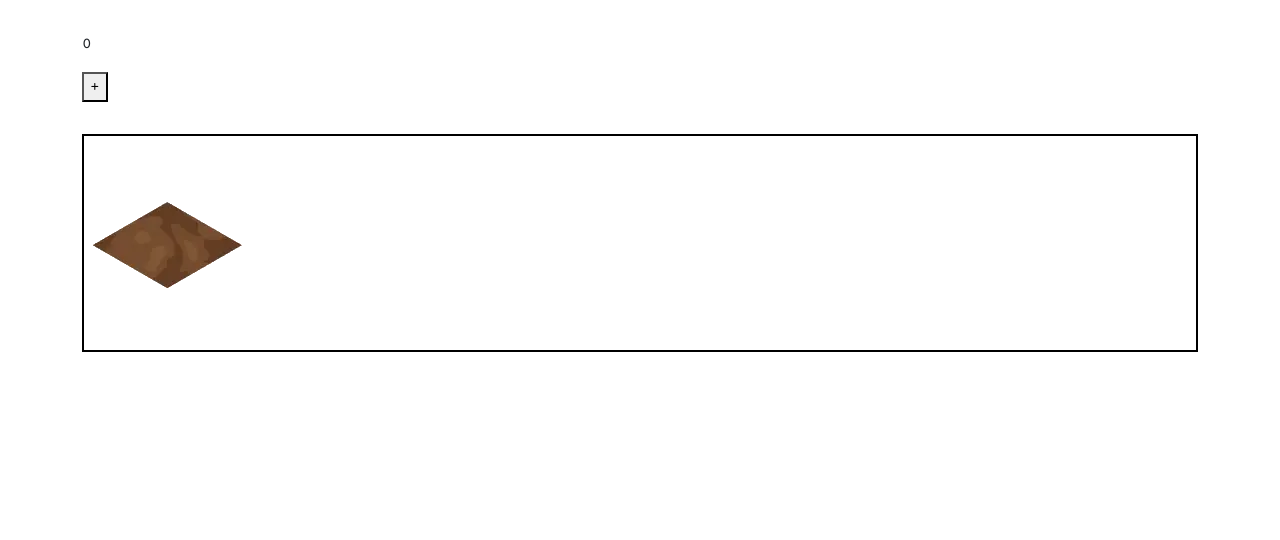
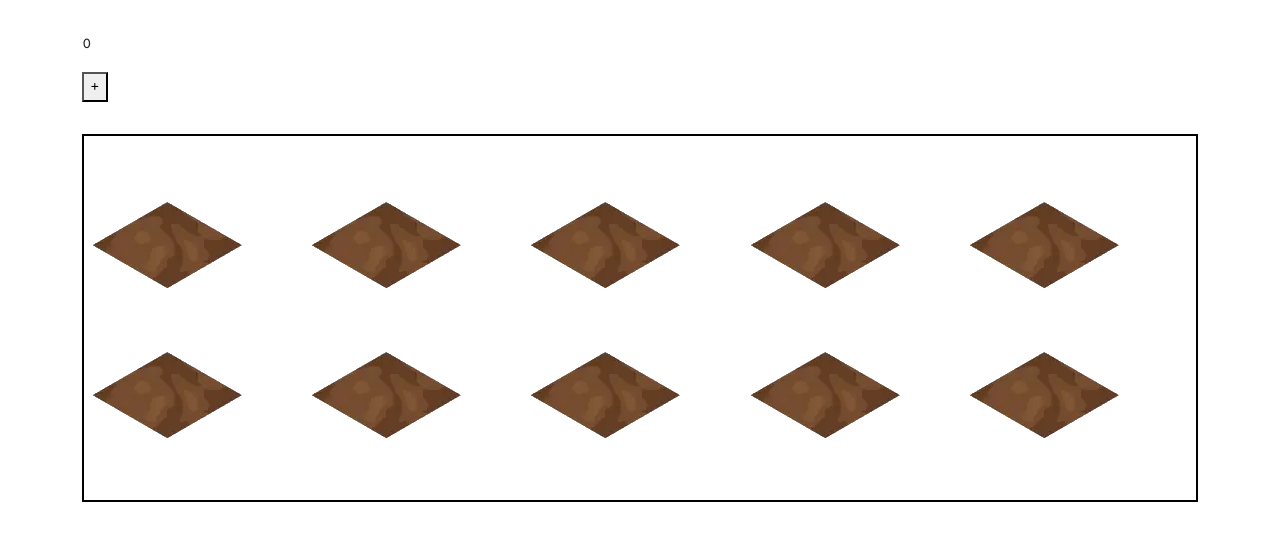
Before and after one commit to MBremodal/garden-clicker-game, a React (Vite) app in the folder fe/: page /game in a window 1280 px wide. Shown: the top 540 px of the page. Built offline with nearby package versions, Linux system fonts and the light colour scheme.

Commit message:
basic tiles grid added

```diff
--- a/fe/src/features/Game/GameBoard.tsx
+++ b/fe/src/features/Game/GameBoard.tsx
@@ -1,10 +1,13 @@
-import Tile from './Tile';
+import Grid from './Grid';
 import './game.scss';
 
 function GameBoard() {
 	return (
 		<div className='board-container'>
-			<Tile />
+			<Grid
+				rows={2}
+				columns={5}
+			/>
 		</div>
 	);
 }
--- /dev/null
+++ b/fe/src/features/Game/Grid.tsx
@@ -0,0 +1,31 @@
+import './game.scss';
+import Tile from './Tile';
+
+const Grid = ({rows, columns}) => {
+	const generateGrid = () => {
+		const grid = [];
+
+		for (let i = 0; i < rows; i++) {
+			const row = [];
+
+			for (let j = 0; j < columns; j++) {
+				row.push(<Tile key={j} />);
+			}
+
+			grid.push(
+				<div
+					key={i}
+					className='grid-row'
+				>
+					{row}
+				</div>
+			);
+		}
+
+		return grid;
+	};
+
+	return <div className='grid-container'>{generateGrid()}</div>;
+};
+
+export default Grid;
--- a/fe/src/features/Game/Tile.tsx
+++ b/fe/src/features/Game/Tile.tsx
@@ -1,3 +1,4 @@
+import {useState} from 'react';
 import './game.scss';
 import land from '../../assets/images/land_01.webp';
 import {add, animate} from '../../redux/store/store';
@@ -5,10 +6,11 @@ import {useDispatch, useSelector} from 'react-redux';
 
 function Tile() {
 	const dispatch = useDispatch();
-	const {animation} = useSelector((state) => state.general);
+	const [localAnimation, setLocalAnimation] = useState(false);
 
 	const handleAnimationReset = () => {
 		setTimeout(() => {
+			setLocalAnimation(false);
 			dispatch(animate(false));
 		}, 100);
 	};
@@ -16,8 +18,9 @@ function Tile() {
 	return (
 		<div className='tile-container'>
 			<img
-				className={animation ? 'animate-single-tile' : ''}
+				className={localAnimation ? 'animate-single-tile' : ''}
 				onClick={() => {
+					setLocalAnimation(true);
 					dispatch(animate(true));
 					dispatch(add());
 					handleAnimationReset();
--- a/fe/src/features/Game/game.scss
+++ b/fe/src/features/Game/game.scss
@@ -4,7 +4,16 @@
   padding: 2rem 0.5rem;
 }
 
+.grid-container {
+  .grid-row {
+    display: grid;
+    grid-template-columns: repeat(5, 1fr);
+  }
+}
+
 .tile-container {
+  width: fit-content;
+
   img {
     cursor: pointer;
     transition: 0.2s ease-in-out;
```
